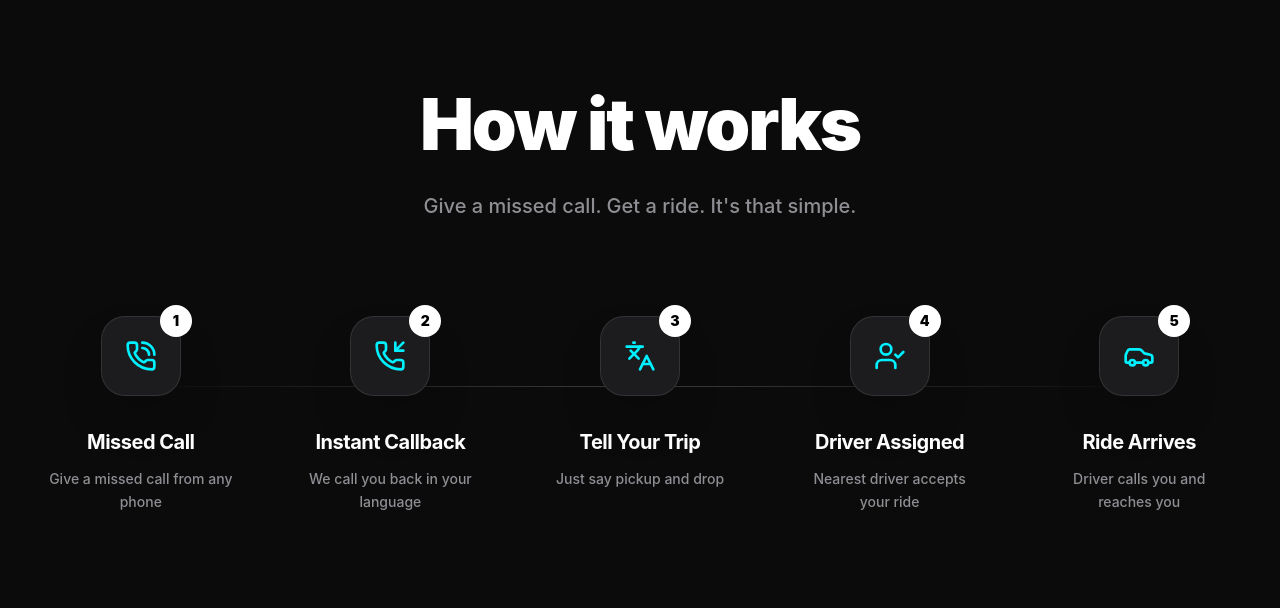
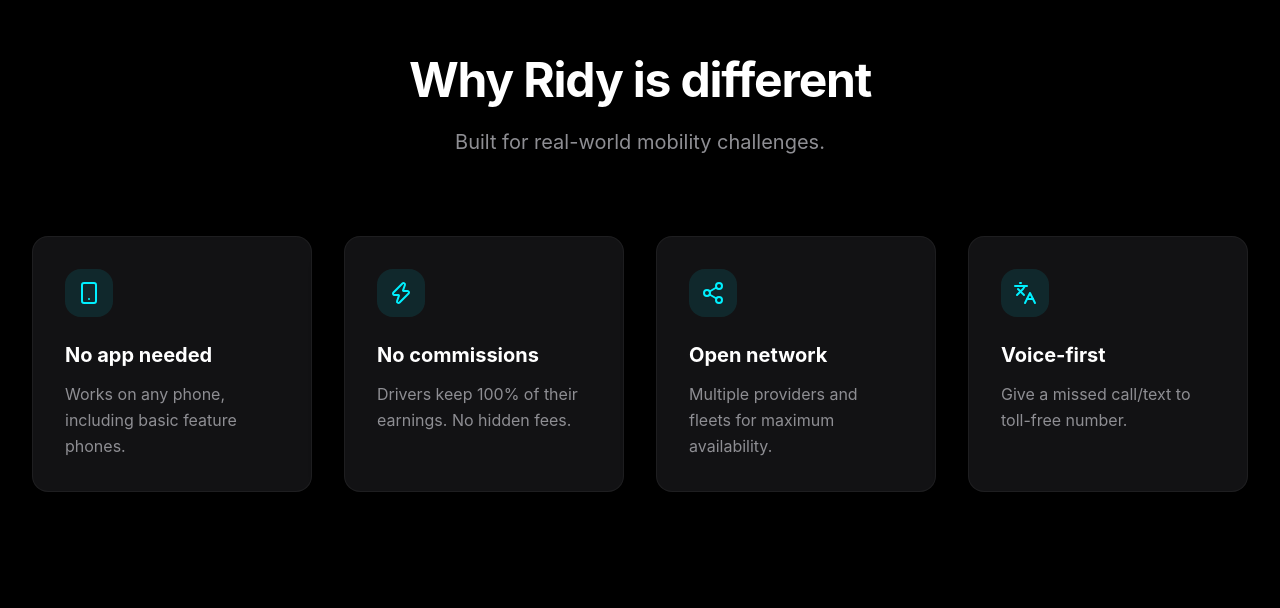
Before and after one commit to workflow-tech-info/ridy, a React (Vite) app: page / in a window 1280 px wide. Shown: the part 1052-1660 px from the top of the page. Built offline with nearby package versions, Linux system fonts and the light colour scheme.

Commit message:
feat: refine home page, visual API flow, clean up footer

```diff
--- a/src/components/ui/Footer.jsx
+++ b/src/components/ui/Footer.jsx
@@ -54,9 +54,7 @@
 
         <div className="pt-8 border-t border-savaari-border flex flex-col md:flex-row items-center justify-between">
           <p className="text-savaari-gray text-xs">© {new Date().getFullYear()} Ridy Mobility. All rights reserved.</p>
-          <div className="text-savaari-gray text-xs mt-2 md:mt-0">
-            Apple-inspired design, built for India.
-          </div>
+
         </div>
       </div>
     </footer>
--- a/src/pages/Home.jsx
+++ b/src/pages/Home.jsx
@@ -59,36 +59,6 @@
         </div>
       </section>
 
-      {/* SEC 2: HOW IT WORKS - PRO MAX */}
-      <section id="how-it-works" className="py-40 relative bg-[#0B0B0C]">
-        <div className="max-w-7xl mx-auto px-6 lg:px-8">
-           <div className="mb-24 text-center">
-             <h2 className="text-5xl lg:text-7xl font-black text-white mb-8 tracking-[-0.03em]">How it works</h2>
-             <p className="text-xl text-savaari-gray font-medium">Give a missed call. Get a ride. It's that simple.</p>
-           </div>
-
-           <div className="grid grid-cols-1 md:grid-cols-5 gap-8 relative">
-              <div className="hidden md:block absolute top-[70px] left-20 right-20 h-px bg-gradient-to-r from-transparent via-white/20 to-transparent" />
-
-              {[
-                { title: "Missed Call", desc: "Give a missed call from any phone", icon: PhoneCall },
-                { title: "Instant Callback", desc: "We call you back in your language", icon: PhoneIncoming },
-                { title: "Tell Your Trip", desc: "Just say pickup and drop", icon: Languages },
-                { title: "Driver Assigned", desc: "Nearest driver accepts your ride", icon: UserCheck },
-                { title: "Ride Arrives", desc: "Driver calls you and reaches you", icon: Car }
-              ].map((step, i) => (
-                 <div key={i} className="relative flex flex-col items-center text-center group animate-in fade-in slide-in-from-bottom-8 duration-700" style={{ animationDelay: `${i * 100}ms` }}>
-                    <div className="w-20 h-20 rounded-3xl bg-[#1c1c1e] border border-white/10 flex items-center justify-center text-savaari-accent mb-8 relative z-10 transition-all group-hover:scale-110 group-hover:border-savaari-accent/50 shadow-2xl">
-                       <step.icon size={32} />
-                       <div className="absolute -top-3 -right-3 w-8 h-8 rounded-full bg-white text-black font-black flex items-center justify-center text-sm">{i+1}</div>
-                    </div>
-                    <h3 className="text-xl font-bold text-white mb-3 tracking-tight">{step.title}</h3>
-                    <p className="text-sm text-savaari-gray px-4 leading-relaxed font-medium">{step.desc}</p>
-                 </div>
-              ))}
-           </div>
-        </div>
-      </section>
 
       {/* WHY RIDY SECTION */}
       <section className="py-32 relative bg-black">
@@ -102,7 +72,7 @@
               { title: "No app needed", desc: "Works on any phone, including basic feature phones.", icon: Smartphone },
               { title: "No commissions", desc: "Drivers keep 100% of their earnings. No hidden fees.", icon: Zap },
               { title: "Open network", desc: "Multiple providers and fleets for maximum availability.", icon: Share2 },
-              { title: "Voice-first", desc: "Native local language support for inclusive access.", icon: Languages }
+              { title: "Voice-first", desc: "Give a missed call/text to toll-free number.", icon: Languages }
             ].map((point, i) => (
               <GlassCard key={i} className="p-8 border-white/5 bg-[#121214]">
                 <div className="w-12 h-12 rounded-2xl bg-savaari-accent/10 flex items-center justify-center text-savaari-accent mb-6">
@@ -296,45 +266,63 @@
         </div>
       </section>
 
-      {/* SECTION: DEVELOPER / API - PRO MAX */}
-      <section className="py-40 relative bg-[#0B0B0C] border-y border-white/5">
+      {/* SECTION: DEVELOPER / API - JOURNEY FLOW */}
+      <section className="py-40 relative bg-[#0B0B0C] border-y border-white/5 overflow-hidden">
         <div className="max-w-7xl mx-auto px-6 lg:px-8">
           <div className="grid grid-cols-1 lg:grid-cols-2 gap-24 items-center">
-            <div className="order-2 lg:order-1">
-              <div className="bg-[#0B0B0C] border border-white/10 rounded-[2.5rem] overflow-hidden shadow-2xl relative group">
-                <div className="absolute top-0 right-0 w-64 h-64 bg-savaari-accent/5 blur-[100px] pointer-events-none group-hover:bg-savaari-accent/10 transition-all duration-700" />
-                <div className="bg-white/5 px-8 py-5 flex items-center justify-between border-b border-white/10">
-                   <div className="flex gap-2">
-                      <div className="w-3.5 h-3.5 rounded-full bg-[#FF5F56]" />
-                      <div className="w-3.5 h-3.5 rounded-full bg-[#FFBD2E]" />
-                      <div className="w-3.5 h-3.5 rounded-full bg-[#27C93F]" />
-                   </div>
-                   <div className="text-[10px] font-black text-white/30 uppercase tracking-[0.2em]">POST v1/dispatch</div>
+            <div className="order-2 lg:order-1 relative">
+              {/* Visual Flow Component */}
+              <div className="relative flex flex-col items-center gap-12 lg:gap-20">
+                {/* Step 1: Client App */}
+                <div className="relative z-10 w-full max-w-[280px] p-8 bg-white/[0.03] backdrop-blur-xl rounded-[2.5rem] border border-white/10 group animate-in fade-in slide-in-from-left-8 duration-700">
+                  <div className="w-12 h-12 rounded-2xl bg-savaari-accent/10 flex items-center justify-center text-savaari-accent mb-6 group-hover:scale-110 transition-transform">
+                    <Smartphone size={24} />
+                  </div>
+                  <h4 className="text-xl font-bold text-white mb-2">Client App</h4>
+                  <p className="text-sm text-savaari-gray leading-relaxed">Users request a ride via your app or website integration.</p>
                 </div>
-                <div className="p-12 font-mono text-base overflow-x-auto leading-relaxed">
-                   <p className="text-savaari-accent font-black mb-6 flex items-center gap-2"><ArrowRight size={16}/> POST /v1/dispatch</p>
-                   <p className="text-white/90">{"{"}</p>
-                   <p className="text-white/90 ml-8">"pickup": <span className="text-savaari-green">"Kochi Airport"</span>,</p>
-                   <p className="text-white/90 ml-8">"drop": <span className="text-savaari-green">"Kakkanad"</span>,</p>
-                   <p className="text-white/90 ml-8">"user_phone": <span className="text-savaari-green">"+91 8086477654"</span>,</p>
-                   <p className="text-white/90 ml-8">"fare": <span className="text-savaari-accent">"Dynamic (Est. ₹450)"</span>,</p>
-                   <p className="text-white/90 ml-8">"vehicleType": <span className="text-savaari-green">"Auto"</span></p>
-                   <p className="text-white/90">{"}"}</p>
+
+                {/* Vertical Connector Line (Mobile/Desktop) */}
+                <div className="absolute top-[120px] left-1/2 -translate-x-1/2 w-px h-[calc(100%-240px)] bg-gradient-to-b from-savaari-accent/50 via-savaari-accent/20 to-transparent" />
+
+                {/* Step 2: Ridy Cloud API */}
+                <div className="relative z-10 w-full max-w-[280px] p-8 bg-white/[0.03] backdrop-blur-xl rounded-[2.5rem] border border-white/10 group animate-in fade-in slide-in-from-right-8 duration-700 delay-200">
+                  <div className="w-12 h-12 rounded-2xl bg-savaari-accent/10 flex items-center justify-center text-savaari-accent mb-6 group-hover:scale-110 transition-transform">
+                    <Cpu size={24} />
+                  </div>
+                  <h4 className="text-xl font-bold text-white mb-2">Ridy API</h4>
+                  <p className="text-sm text-savaari-gray leading-relaxed">Our gateway processes the request and matches the nearest fleet.</p>
                 </div>
+
+                {/* Step 3: Ride Confirmation */}
+                <div className="relative z-10 w-full max-w-[280px] p-8 bg-white/[0.03] backdrop-blur-xl rounded-[2.5rem] border border-white/10 group animate-in fade-in slide-in-from-left-8 duration-700 delay-400">
+                  <div className="w-12 h-12 rounded-2xl bg-savaari-green/10 flex items-center justify-center text-savaari-green mb-6 group-hover:scale-110 transition-transform">
+                    <CheckCircle2 size={24} />
+                  </div>
+                  <h4 className="text-xl font-bold text-white mb-2">Confirmation</h4>
+                  <p className="text-sm text-savaari-gray leading-relaxed">Instant ride assignment and status updates sent back to your user.</p>
+                </div>
+
+                {/* Pulse Glow Effect behind Step 2 */}
+                <div className="absolute top-1/2 left-1/2 -translate-x-1/2 -translate-y-1/2 w-64 h-64 bg-savaari-accent/5 blur-[100px] pointer-events-none rounded-full" />
               </div>
             </div>
+
             <div className="order-1 lg:order-2">
               <div className="w-20 h-20 rounded-3xl bg-savaari-accent/10 flex items-center justify-center text-savaari-accent mb-10 shadow-lg glow-pro">
-                <Code size={40} />
+                <Globe size={40} />
               </div>
               <h2 className="text-5xl lg:text-7xl font-black text-white mb-8 tracking-[-0.03em] leading-tight">Build on Ridy</h2>
               <p className="text-xl text-savaari-gray mb-12 font-medium leading-relaxed">
-                Developers can integrate ride booking directly into their apps, websites, or systems using our simple, powerful REST APIs.
+                Connect your business to India's open mobility network. Our REST API handles the complexity of dispatch, payments, and fleet management.
               </p>
-              <div className="flex gap-6">
-                <Link to="/api-docs" className="px-12 py-6 bg-savaari-accent text-primary font-black rounded-full hover:shadow-[0_0_50px_rgba(0,240,255,0.4)] hover:scale-105 active:scale-95 transition-all flex items-center gap-2">
+              <div className="flex flex-col sm:flex-row gap-6">
+                <Link to="/api-docs" className="px-12 py-6 bg-savaari-accent text-primary font-black rounded-full hover:shadow-[0_0_50px_rgba(0,240,255,0.4)] hover:scale-105 active:scale-95 transition-all flex items-center justify-center gap-2">
                    <Zap size={20} /> Try API Playground
                 </Link>
+                <a href="#business" className="px-10 py-6 bg-white/5 text-white font-bold rounded-full border border-white/10 backdrop-blur-xl hover:bg-white/10 transition-all text-center">
+                  Registration Guide
+                </a>
               </div>
             </div>
           </div>
```
